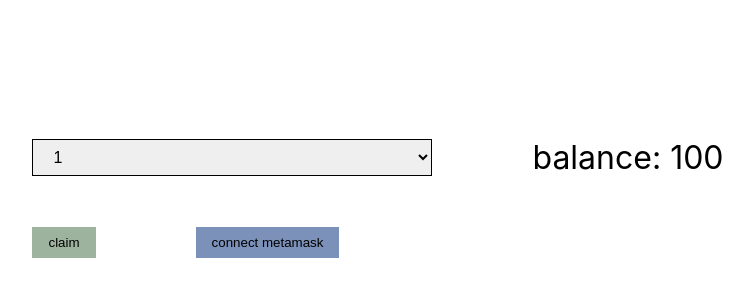
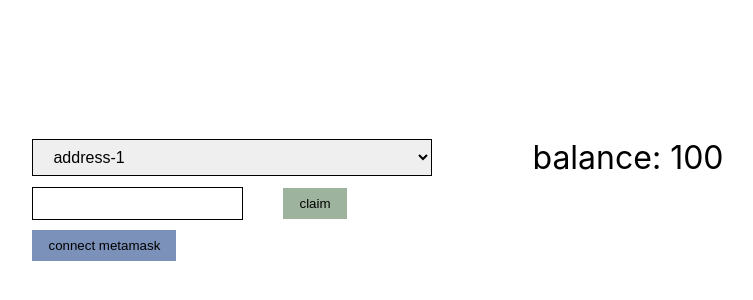
Before and after one commit to datastoreking/_DeFi_-TokenBalance-Show-Claim, a React (Create React App) app: page / in a window 1280 px wide. Shown: the part 62-362 px from the top of the page, without its empty margins (262-1015 px from the left). Built offline with nearby package versions, Linux system fonts and the light colour scheme.

Commit message:
final UI

```diff
--- a/src/App.css
+++ b/src/App.css
@@ -25,18 +25,24 @@
 }
 
 .claim-connect{
-  margin-top: 50px;
+  margin-top: 10px;
+}
+
+.amount{
+  border: 1px solid black;
+  padding: 0.5rem 1rem;
+  margin-right: 40px;
 }
 
 .btn-claim-enable{
   padding: 0.5rem 1rem;
   border:none;
   cursor:pointer;
-  margin-right: 100px;
   background-color: rgb(157, 179, 158);
 }
 
 .btn-connectwallet{
+  margin-top:10px;
   cursor:pointer;
   padding: 0.5rem 1rem;
   border:none;
--- a/src/App.js
+++ b/src/App.js
@@ -7,7 +7,7 @@ function App() {
       <div>
         <div className='address-balance'>
           <select className='address'>
-            <option>1</option>
+            <option>address-1</option>
             <option>2</option>
             <option>3</option>
             <option>4</option>
@@ -16,9 +16,10 @@ function App() {
           <div className='balance'>balance: <span>100</span></div>
         </div>
         <div className='claim-connect'>
+          <input type="text" className="amount"/>
           <button className='btn-claim-enable'>claim</button>
-          <button className='btn-connectwallet'>connect metamask</button>
         </div>
+        <button className='btn-connectwallet'>connect metamask</button>
       </div>
     </div>
   );
```
